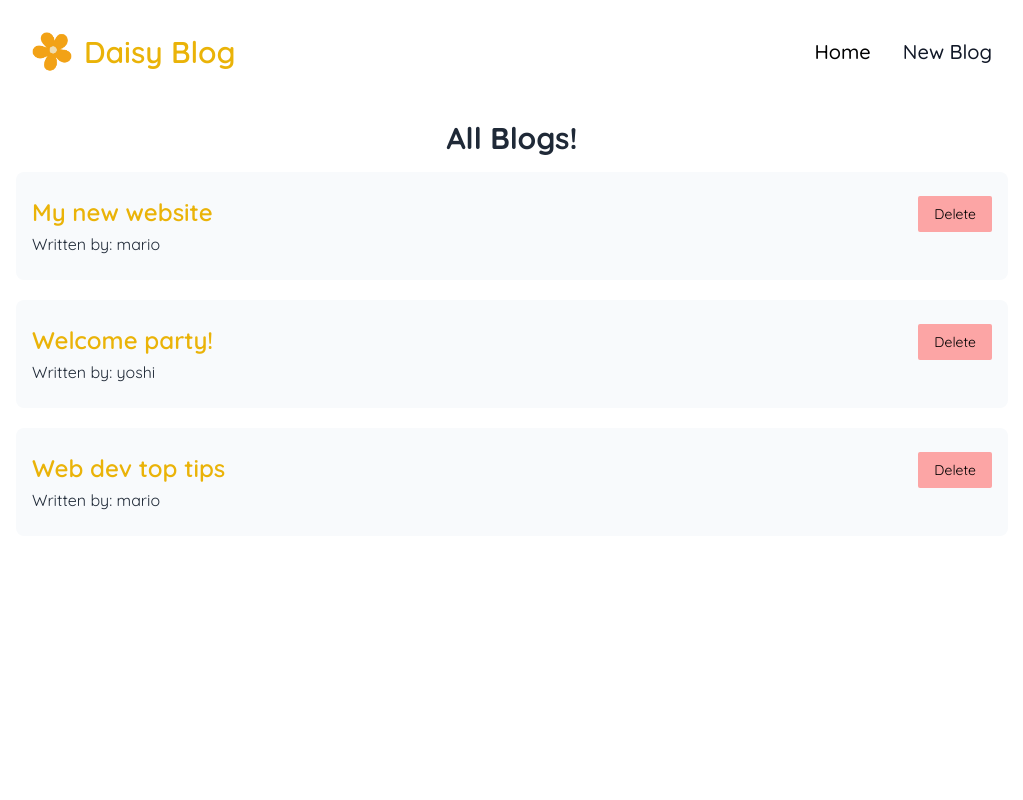
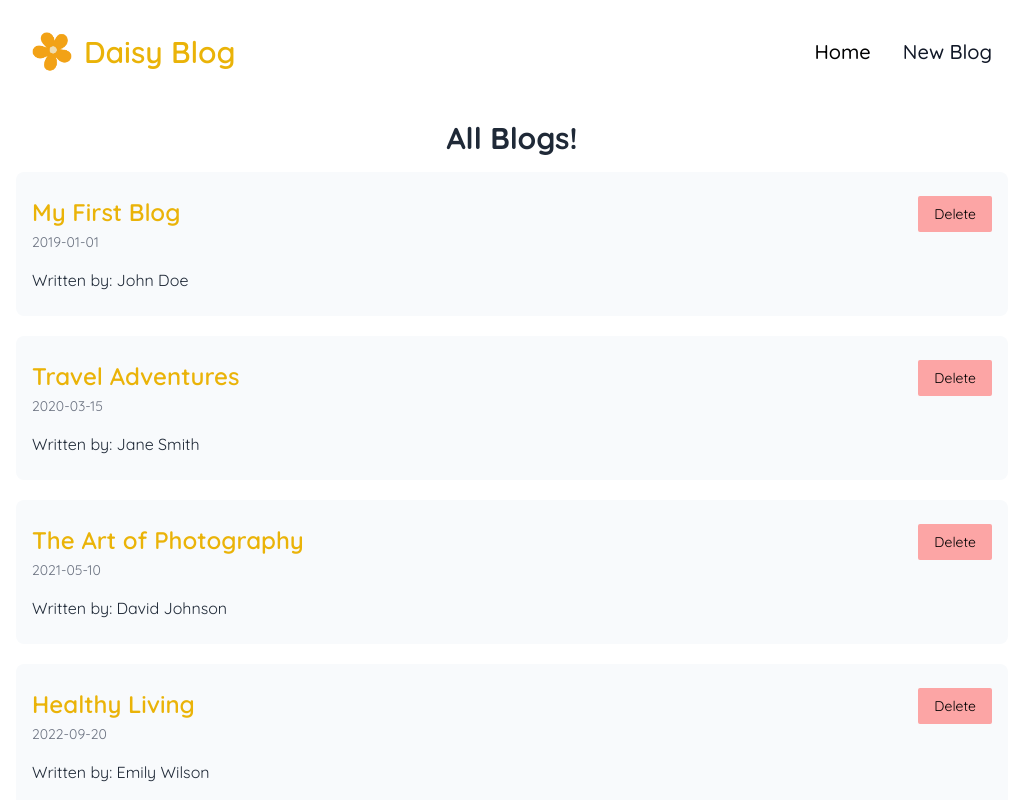
Before and after one commit to nadialvy/react-blog, a React (Vite) app: page / in a window 1280 px wide. Shown: the top 800 px of the page, without its empty margins (128-1151 px from the left). Built offline with nearby package versions, Linux system fonts and the light colour scheme; data requests are answered from the project's data file.

Commit message:
fetching data with useEffect

```diff
--- /dev/null
+++ b/data/db.json
@@ -0,0 +1,39 @@
+{
+  "blogs": [
+    {
+      "title": "My First Blog",
+      "content": "Welcome to my first blog post! In this article, I will be sharing my thoughts and experiences on starting a blog. I believe that blogging is a great way to express oneself and connect with others who share similar interests. Throughout this post, I will provide tips and insights on how to get started, choose the right platform, and create compelling content. So, if you've ever considered starting your own blog, keep reading and let's dive into the exciting world of blogging together!",
+      "author": "John Doe",
+      "date": "2019-01-01",
+      "id": 1
+    },
+    {
+      "title": "Travel Adventures",
+      "content": "Join me on a thrilling journey through the world of travel adventures! In this blog post, I will be recounting some of my most memorable experiences while exploring different countries and cultures. From hiking in the majestic mountains of New Zealand to savoring exotic street food in bustling Asian markets, I've had the privilege of witnessing the beauty and diversity our planet has to offer. I'll share travel tips, hidden gems, and personal anecdotes that will inspire you to embark on your own extraordinary adventures. So fasten your seatbelts and get ready to explore the globe with me!",
+      "author": "Jane Smith",
+      "date": "2020-03-15",
+      "id": 2
+    },
+    {
+      "title": "The Art of Photography",
+      "content": "In this blog post, I will delve into the art of photography and its transformative power. Through my lens, I have captured breathtaking landscapes, candid moments, and the raw emotions of people. Photography has allowed me to express my creativity and tell compelling stories. Join me as I share tips, techniques, and the secrets behind capturing that perfect shot. Whether you're a beginner or a seasoned photographer, this post will inspire you to see the world through a new perspective.",
+      "author": "David Johnson",
+      "date": "2021-05-10",
+      "id": 3
+    },
+    {
+      "title": "Healthy Living",
+      "content": "Are you ready to embark on a journey towards a healthier lifestyle? In this blog post, I will be sharing practical tips and insights on how to make sustainable changes to improve your overall well-being. From nutritious recipes to effective workout routines, I'll guide you step by step towards achieving your health goals. Together, we'll explore the importance of a balanced diet, regular exercise, and self-care practices. Get ready to transform your life and embrace a healthier, happier you!",
+      "author": "Emily Wilson",
+      "date": "2022-09-20",
+      "id": 4
+    },
+    {
+      "title": "Tech Talk",
+      "content": "Welcome to Tech Talk, where we dive into the latest trends, innovations, and happenings in the tech world. In this post, I'll be discussing the impact of artificial intelligence and its role in shaping our future. From autonomous vehicles to smart home devices, AI is revolutionizing various industries. Join me as we explore the ethical considerations, potential challenges, and exciting possibilities that AI brings. Whether you're a tech enthusiast or simply curious about the future, this blog post is for you!",
+      "author": "Alexa Roberts",
+      "date": "2023-02-05",
+      "id": 5
+    }
+  ]
+}
--- a/src/components/BlogList.jsx
+++ b/src/components/BlogList.jsx
@@ -9,7 +9,8 @@ const BlogList = ({ blogs, title, handleDelete }) => {
               <h2 className="font-semibold text-2xl text-yellow-500">{blog.title}</h2>
               <button onClick={() => handleDelete(blog.id)} className="px-4 py-2 bg-red-300 rounded-sm text-sm hover:bg-red-500 hover:text-white">Delete</button>
             </div>
-            <p className="text-gray-800">Written by: {blog.author}</p>
+            <p className="text-sm text-gray-500">{blog.date}</p>
+            <p className="text-gray-800 mt-4">Written by: {blog.author}</p>
           </div>
         ))}
       </div>
--- a/src/components/Home.jsx
+++ b/src/components/Home.jsx
@@ -1,23 +1,28 @@
-import { useState } from "react";
+import { useState, useEffect } from "react";
 import BlogList from "./BlogList";
 
 const Home = () => {
 
-  const [blogs, setBlogs] = useState([
-    { title: "My new website", body: "lorem ipsum...", author: "mario", id: 1 },
-    { title: "Welcome party!", body: "lorem ipsum...", author: "yoshi", id: 2 },
-    { title: "Web dev top tips", body: "lorem ipsum...", author: "mario", id: 3 },
-  ]);
+  const [blogs, setBlogs] = useState(null);
 
   const handleDelete = (id) => {
     const newBlogs = blogs.filter((blog) => blog.id != id);
     setBlogs(newBlogs);
   }
 
+  useEffect(() => {
+    fetch('http://localhost:8000/blogs')
+    .then(res => {
+      return res.json();
+    })
+    .then((data) => {
+      setBlogs(data);
+    })
+  }, [])
+
   return (
     <div className="mx-32 mt-8">
-      <BlogList blogs={blogs} title="All Blogs!" handleDelete={handleDelete}/>
-      {/* <BlogList blogs={blogs.filter((blog) => blog.author == 'mario')} title="Mario's Blogs"/> */}
+      {blogs && <BlogList blogs={blogs} title="All Blogs!" handleDelete={handleDelete}/>}
     </div>
   );
 };
```
Also changed, not shown: db-1686556617497.json (added, +25 -0 lines).
